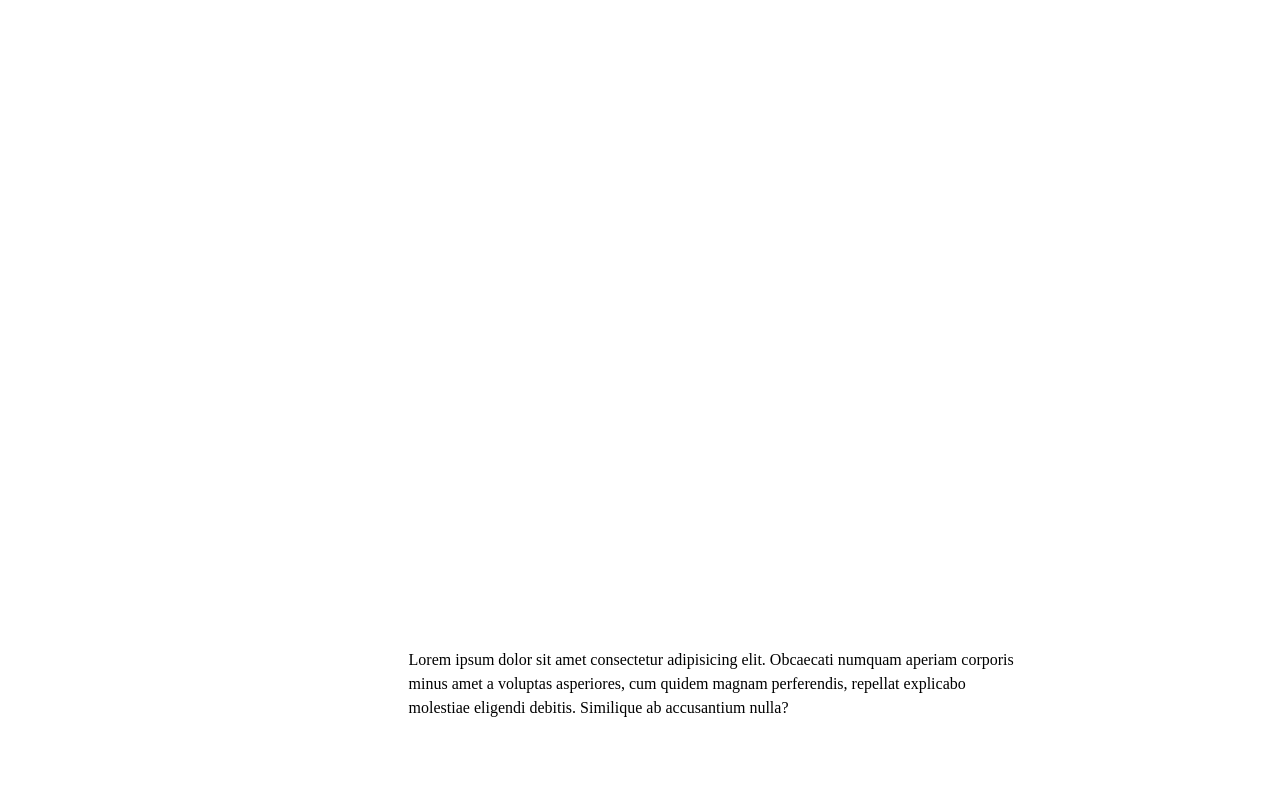
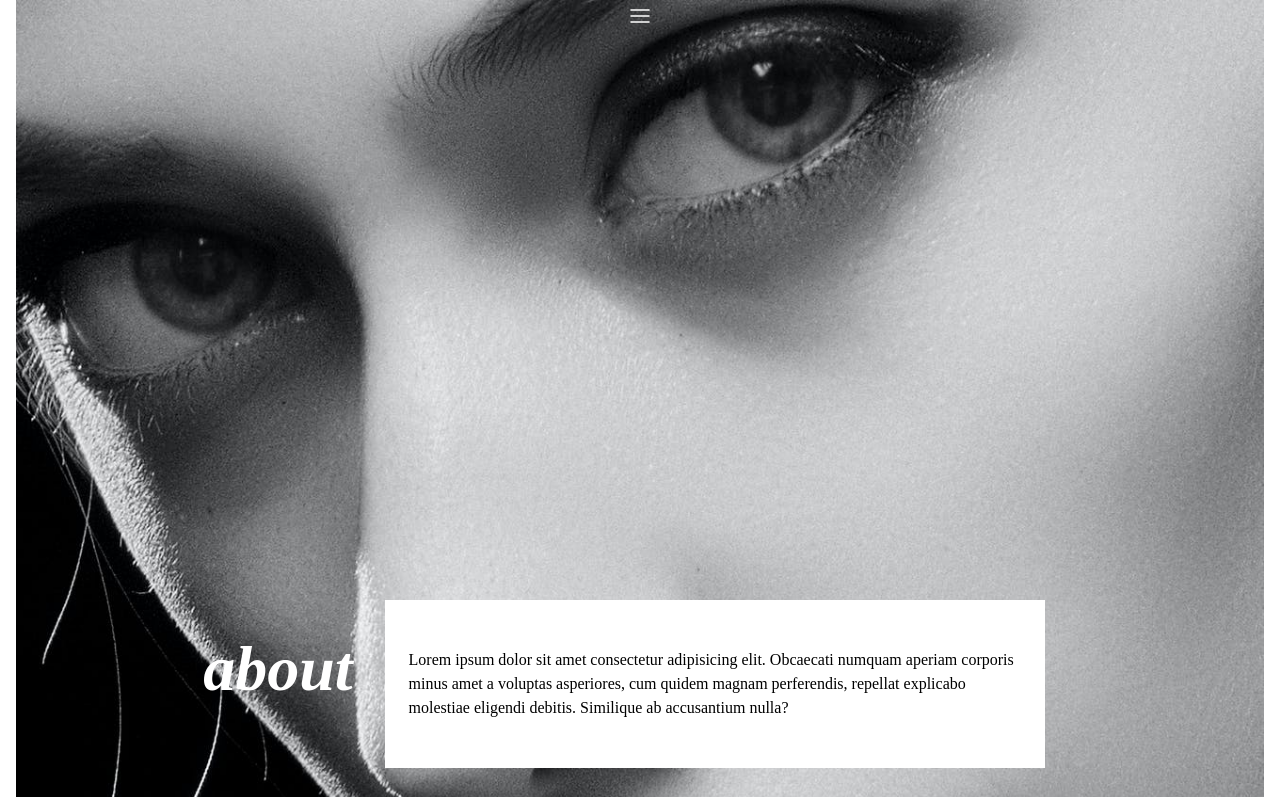
Before and after one commit to doziem/fashion_store, a plain HTML site: page index.html in a window 1280 px wide. Shown: the top 797 px of the page. Drawn offline with Linux system fonts and the light colour scheme.

Commit message:
the image path where change

```diff
--- a/css/style.css
+++ b/css/style.css
@@ -25,7 +25,7 @@ body {
   display: flex;
   justify-content: center;
   align-items: flex-end;
-  background: url('images/banner.jpeg');
+  background: url('../images/banner.jpeg');
   background-repeat: no-repeat;
   background-size: cover;
   height: 100vh;
```
